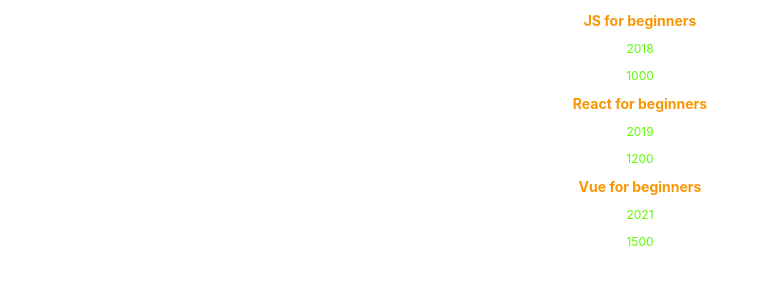
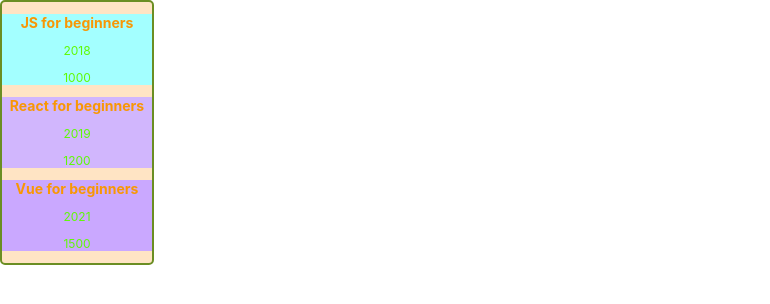
Before and after one commit to ENNA-Egor/less_1, a React (Create React App) app: page / in a window 1280 px wide. Shown: the top 304 px of the page, without its empty margins (0-770 px from the left). Built offline with nearby package versions, Linux system fonts and the light colour scheme.

Commit message:
Поигрался со стилями

```diff
--- a/src/App.css
+++ b/src/App.css
@@ -46,3 +46,20 @@
   color: rgb(95, 250, 5);
   font-size: 12px;
 }
+
+.book{
+  background-color: bisque;
+  width: 150px;
+  border: 2px solid olivedrab;
+  border-radius: 5px;
+}
+
+.one{
+  background-color: rgb(163, 255, 255);
+}
+.two{
+  background-color: rgb(209, 182, 253);
+}
+.tree{
+  background-color: rgb(202, 168, 255);
+}
--- a/src/App.jsx
+++ b/src/App.jsx
@@ -8,10 +8,16 @@
   return (
     <div className="App">
 
-      <div>
-        <Book name="JS for beginners" year="2018" price="1000" />
-        <Book name="React for beginners" year="2019" price="1200" />
-        <Book name="Vue for beginners" year="2021" price="1500" />
+      <div className='book'>
+        <div className='one'>
+          <Book name="JS for beginners" year="2018" price="1000"/>
+        </div>
+        <div className='two'>
+          <Book name="React for beginners" year="2019" price="1200" />
+        </div>
+        <div className='tree'>
+          <Book name="Vue for beginners" year="2021" price="1500" />
+        </div>
       </div>
 
     </div>
```
